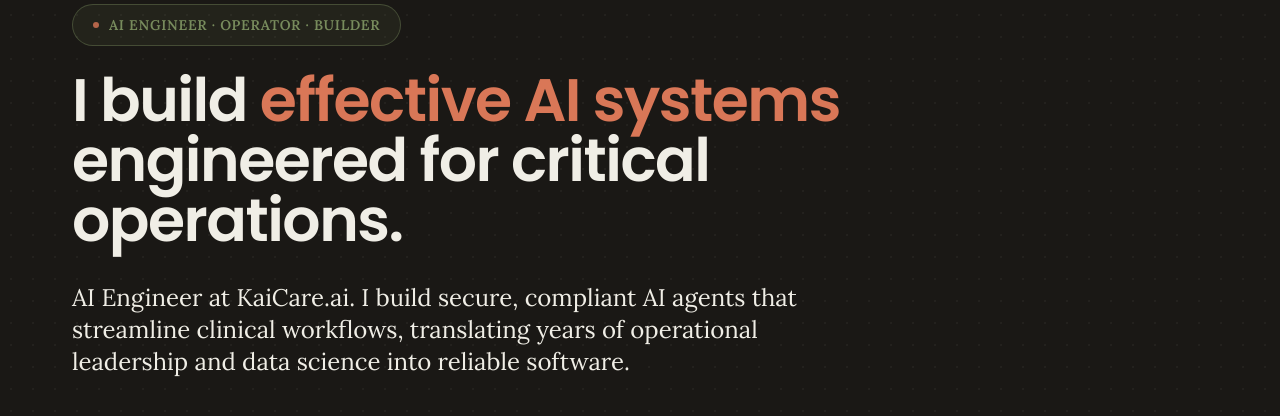
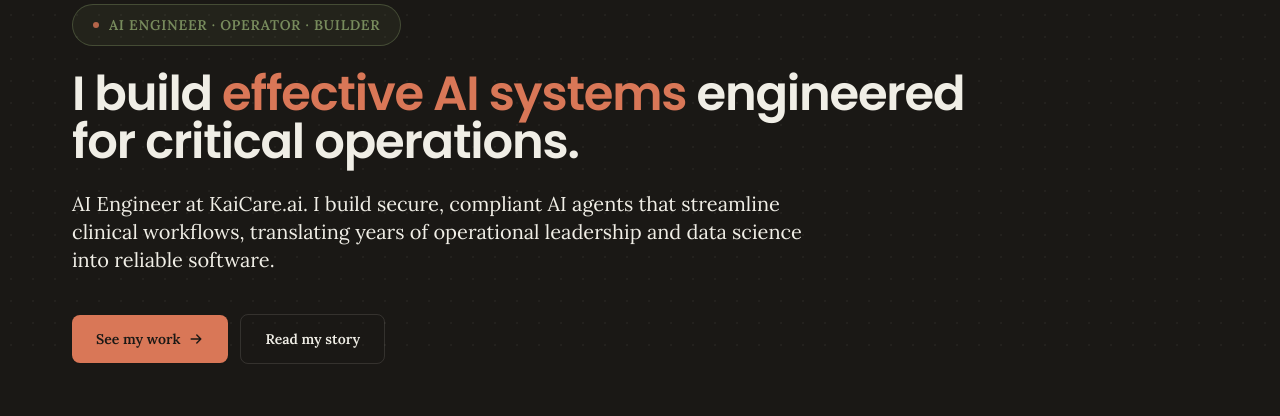
Before and after one commit to leowalker89/leadthewaywithai, a Next.js app: page / in a window 1280 px wide. Shown: the part 161-577 px from the top of the page. Built offline with nearby package versions, Linux system fonts and the light colour scheme; no server answers.

Commit message:
style: scale down hero typography size on home and about pages

```diff
--- a/app/about/page.tsx
+++ b/app/about/page.tsx
@@ -103,10 +103,10 @@ export default function About() {
               <p className="mb-6 inline-flex items-center gap-2.5 rounded-full border border-sage-500/40 bg-sage-500/10 px-5 py-2.5 text-xs sm:text-sm font-bold uppercase tracking-wider text-sage-500">
                 The Operator
               </p>
-              <h1 className="font-display text-3xl font-semibold leading-[1.1] tracking-tight text-fg sm:text-5xl lg:text-6xl">
+              <h1 className="font-display text-3xl font-semibold leading-[1.1] tracking-tight text-fg sm:text-4xl lg:text-5xl">
                 Precision, pattern recognition, <span className="text-terracotta-500">practical systems</span>.
               </h1>
-              <p className="mt-8 font-sans text-lg sm:text-xl leading-relaxed text-fg/90">
+              <p className="mt-6 font-sans text-base sm:text-lg lg:text-xl leading-relaxed text-fg/90">
                 I’m Leo Walker. I build AI systems that turn complexity into momentum.
                 My background spans machine learning engineering, growth equity due diligence, heavy-industry energy analytics, and tactical leadership as a Ranger veteran.
               </p>
--- a/app/page.tsx
+++ b/app/page.tsx
@@ -206,10 +206,10 @@ export default function Home() {
             <span className="h-1.5 w-1.5 rounded-full bg-terracotta-500 animate-pulse" />
             AI Engineer · Operator · Builder
           </p>
-          <h1 className="max-w-4xl font-display text-3xl font-semibold leading-[1.1] tracking-tight text-fg sm:text-5xl lg:text-6xl">
+          <h1 className="max-w-4xl font-display text-3xl font-semibold leading-[1.1] tracking-tight text-fg sm:text-4xl lg:text-5xl">
             I build <span className="text-terracotta-500">effective AI systems</span> engineered for critical operations.
           </h1>
-          <p className="mt-8 max-w-3xl font-sans text-lg sm:text-xl md:text-2xl leading-relaxed text-fg/90">
+          <p className="mt-6 max-w-3xl font-sans text-base sm:text-lg lg:text-xl leading-relaxed text-fg/90">
             AI Engineer at KaiCare.ai. I build secure, compliant AI agents that streamline clinical workflows, translating years of operational leadership and data science into reliable software.
           </p>
           <div className="mt-10 flex flex-col gap-3 sm:flex-row sm:items-center">
```
